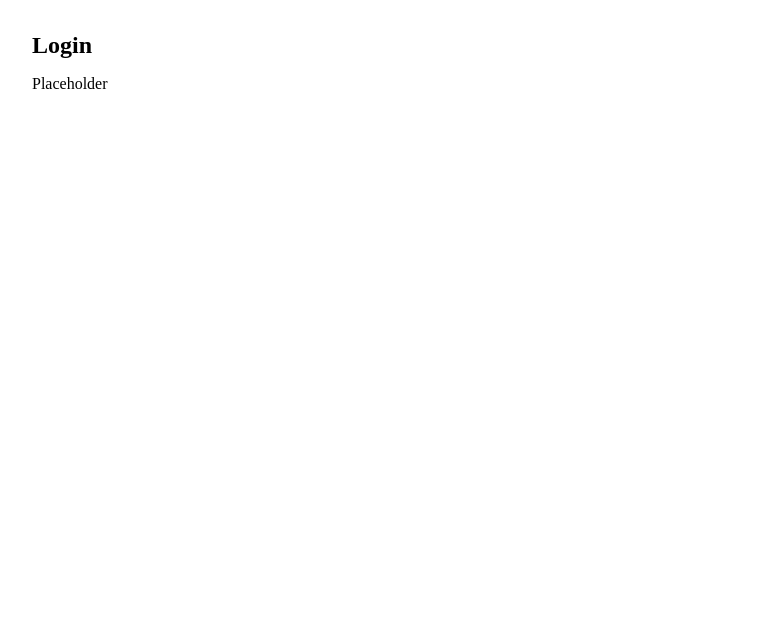
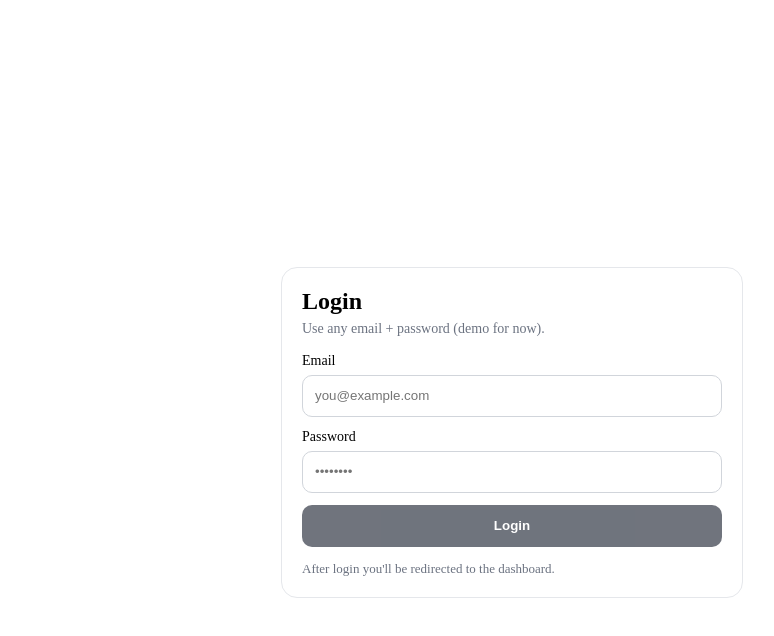
Before and after one commit to fionaveseli/event-planner, an Angular app: page /auth/login in a window 1280 px wide. Shown: the top 636 px of the page, without its empty margins (128-902 px from the left). Built offline with nearby package versions, Linux system fonts and the light colour scheme.

Commit message:
feat(auth): add reactive login form and auth redirect flow

```diff
--- /dev/null
+++ b/src/app/core/guards/auth.guard.ts
@@ -0,0 +1,14 @@
+import { inject } from '@angular/core';
+import { CanActivateFn, Router } from '@angular/router';
+import { AuthService } from '../services/auth.service';
+
+export const authGuard: CanActivateFn = () => {
+  const auth = inject(AuthService);
+  const router = inject(Router);
+
+  if (auth.isAuthenticated()) {
+    return true;
+  }
+
+  return router.createUrlTree(['/auth/login']);
+};
--- /dev/null
+++ b/src/app/core/services/auth.service.ts
@@ -0,0 +1,20 @@
+import { Injectable, computed, signal } from '@angular/core';
+import { clearToken, getToken, setToken } from '../utils/storage.util';
+
+@Injectable({ providedIn: 'root' })
+export class AuthService {
+  private readonly _token = signal<string | null>(getToken());
+
+  readonly token = computed(() => this._token());
+  readonly isAuthenticated = computed(() => !!this._token());
+
+  login(token: string): void {
+    setToken(token);
+    this._token.set(token);
+  }
+
+  logout(): void {
+    clearToken();
+    this._token.set(null);
+  }
+}
--- /dev/null
+++ b/src/app/core/utils/storage.util.ts
@@ -0,0 +1,13 @@
+const TOKEN_KEY = 'event_planner_token';
+
+export function getToken(): string | null {
+  return localStorage.getItem(TOKEN_KEY);
+}
+
+export function setToken(token: string): void {
+  localStorage.setItem(TOKEN_KEY, token);
+}
+
+export function clearToken(): void {
+  localStorage.removeItem(TOKEN_KEY);
+}
--- a/src/app/features/auth/auth.routes.ts
+++ b/src/app/features/auth/auth.routes.ts
@@ -1,5 +1,5 @@
 import { Routes } from '@angular/router';
-import { LoginPage } from '../dashboard/pages/login/login.page';
+import { LoginPage } from '../login/login.page';
 
 export const AUTH_ROUTES: Routes = [
   { path: 'login', component: LoginPage },
--- a/src/app/features/dashboard/dashboard.routes.ts
+++ b/src/app/features/dashboard/dashboard.routes.ts
@@ -1,6 +1,7 @@
 import { Routes } from '@angular/router';
+import { authGuard } from '../../core/guards/auth.guard';
 import { DashboardOverviewPage } from './pages/dashboard-overview/dashboard-overview.page';
 
 export const DASHBOARD_ROUTES: Routes = [
-  { path: '', component: DashboardOverviewPage },
+  { path: '', component: DashboardOverviewPage, canActivate: [authGuard] },
 ];
--- a/src/app/features/dashboard/pages/login/login.page.ts
+++ /dev/null
@@ -1,14 +0,0 @@
-import { ChangeDetectionStrategy, Component } from '@angular/core';
-
-@Component({
-  selector: 'app-login-page',
-  standalone: true,
-  template: `
-    <section class="page">
-      <h1>Login</h1>
-      <p>Placeholder</p>
-    </section>
-  `,
-  changeDetection: ChangeDetectionStrategy.OnPush,
-})
-export class LoginPage {}
--- /dev/null
+++ b/src/app/features/login/login.page.scss
@@ -0,0 +1,76 @@
+.auth {
+  min-height: 100dvh;
+  display: grid;
+  place-items: center;
+  padding: 24px;
+}
+
+.card {
+  width: 100%;
+  max-width: 420px;
+  background: white;
+  border: 1px solid #e5e7eb;
+  border-radius: 16px;
+  padding: 20px;
+}
+
+h1 {
+  margin: 0 0 6px;
+  font-size: 24px;
+}
+
+.muted {
+  margin: 0 0 16px;
+  color: #6b7280;
+  font-size: 14px;
+}
+
+form {
+  display: grid;
+  gap: 12px;
+}
+
+label {
+  display: grid;
+  gap: 6px;
+  font-size: 14px;
+}
+
+input {
+  height: 40px;
+  padding: 0 12px;
+  border: 1px solid #d1d5db;
+  border-radius: 10px;
+  outline: none;
+
+  &:focus {
+    border-color: #111827;
+  }
+}
+
+button {
+  height: 42px;
+  border: 0;
+  border-radius: 10px;
+  background: #111827;
+  color: white;
+  font-weight: 600;
+  cursor: pointer;
+
+  &:disabled {
+    opacity: 0.6;
+    cursor: not-allowed;
+  }
+}
+
+.error {
+  margin: -6px 0 0;
+  color: #b91c1c;
+  font-size: 13px;
+}
+
+.hint {
+  margin: 14px 0 0;
+  color: #6b7280;
+  font-size: 13px;
+}
--- /dev/null
+++ b/src/app/features/login/login.page.ts
@@ -0,0 +1,94 @@
+import { ChangeDetectionStrategy, Component, inject, signal } from '@angular/core';
+import { FormBuilder, Validators, ReactiveFormsModule } from '@angular/forms';
+import { Router } from '@angular/router';
+import { AuthService } from '../../core/services/auth.service';
+
+
+@Component({
+  selector: 'app-login-page',
+  standalone: true,
+  imports: [ReactiveFormsModule],
+  template: `
+    <section class="auth">
+      <div class="card">
+        <h1>Login</h1>
+        <p class="muted">Use any email + password (demo for now).</p>
+
+        <form [formGroup]="form" (ngSubmit)="submit()">
+          <label>
+            <span>Email</span>
+            <input
+              type="email"
+              formControlName="email"
+              autocomplete="email"
+              placeholder="you@example.com"
+            />
+          </label>
+          @if (showEmailError()) {
+            <p class="error">Please enter a valid email.</p>
+          }
+
+          <label>
+            <span>Password</span>
+            <input
+              type="password"
+              formControlName="password"
+              autocomplete="current-password"
+              placeholder="••••••••"
+            />
+          </label>
+          @if (showPasswordError()) {
+            <p class="error">Password must be at least 6 characters.</p>
+          }
+
+          <button type="submit" [disabled]="form.invalid || isSubmitting()">
+            @if (isSubmitting()) { Logging in… } @else { Login }
+          </button>
+        </form>
+
+        <p class="hint">
+          After login you'll be redirected to the dashboard.
+        </p>
+      </div>
+    </section>
+  `,
+  styleUrl: './login.page.scss',
+  changeDetection: ChangeDetectionStrategy.OnPush,
+})
+export class LoginPage {
+  private readonly fb = inject(FormBuilder);
+  private readonly auth = inject(AuthService);
+  private readonly router = inject(Router);
+
+  readonly isSubmitting = signal(false);
+
+  readonly form = this.fb.nonNullable.group({
+    email: ['', [Validators.required, Validators.email]],
+    password: ['', [Validators.required, Validators.minLength(6)]],
+  });
+
+  showEmailError() {
+    const c = this.form.controls.email;
+    return c.touched && c.invalid;
+  }
+
+  showPasswordError() {
+    const c = this.form.controls.password;
+    return c.touched && c.invalid;
+  }
+
+  async submit() {
+    if (this.form.invalid) {
+      this.form.markAllAsTouched();
+      return;
+    }
+
+    this.isSubmitting.set(true);
+
+    // Demo token (next step we replace with HttpClient call)
+    this.auth.login('demo-token');
+
+    this.isSubmitting.set(false);
+    await this.router.navigateByUrl('/dashboard');
+  }
+}
```
